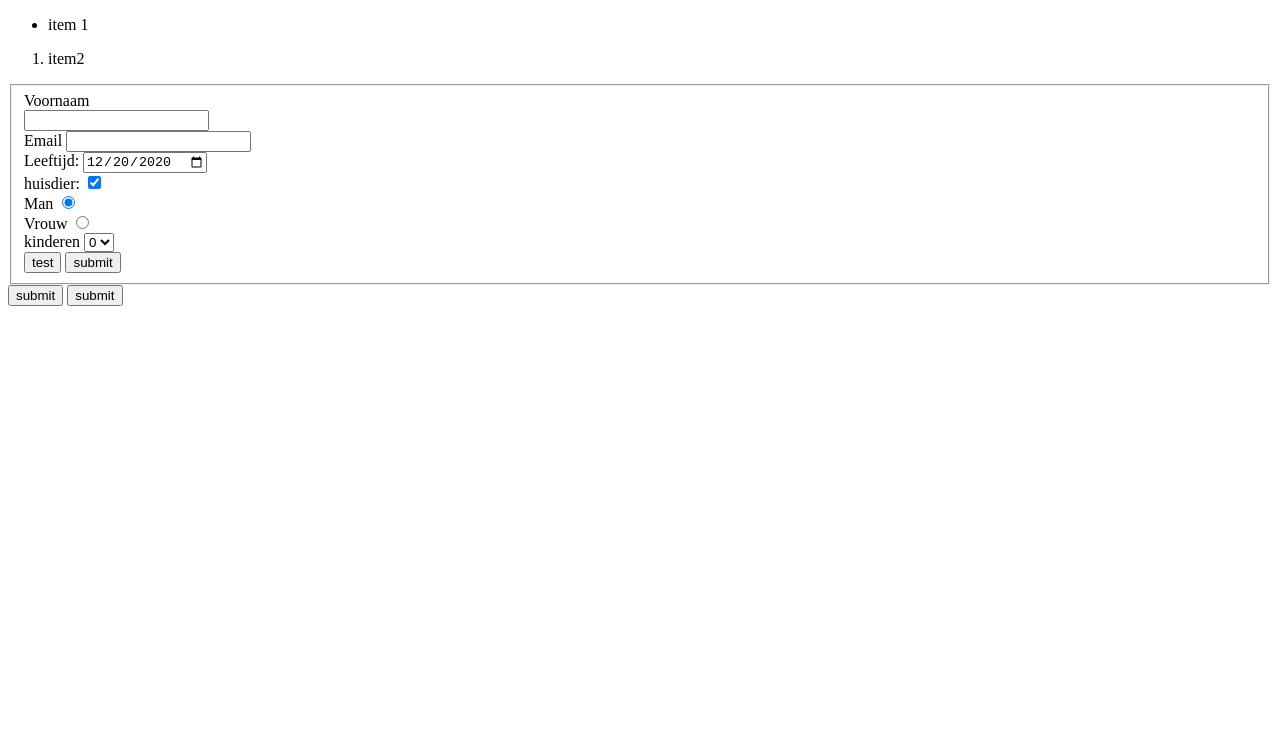
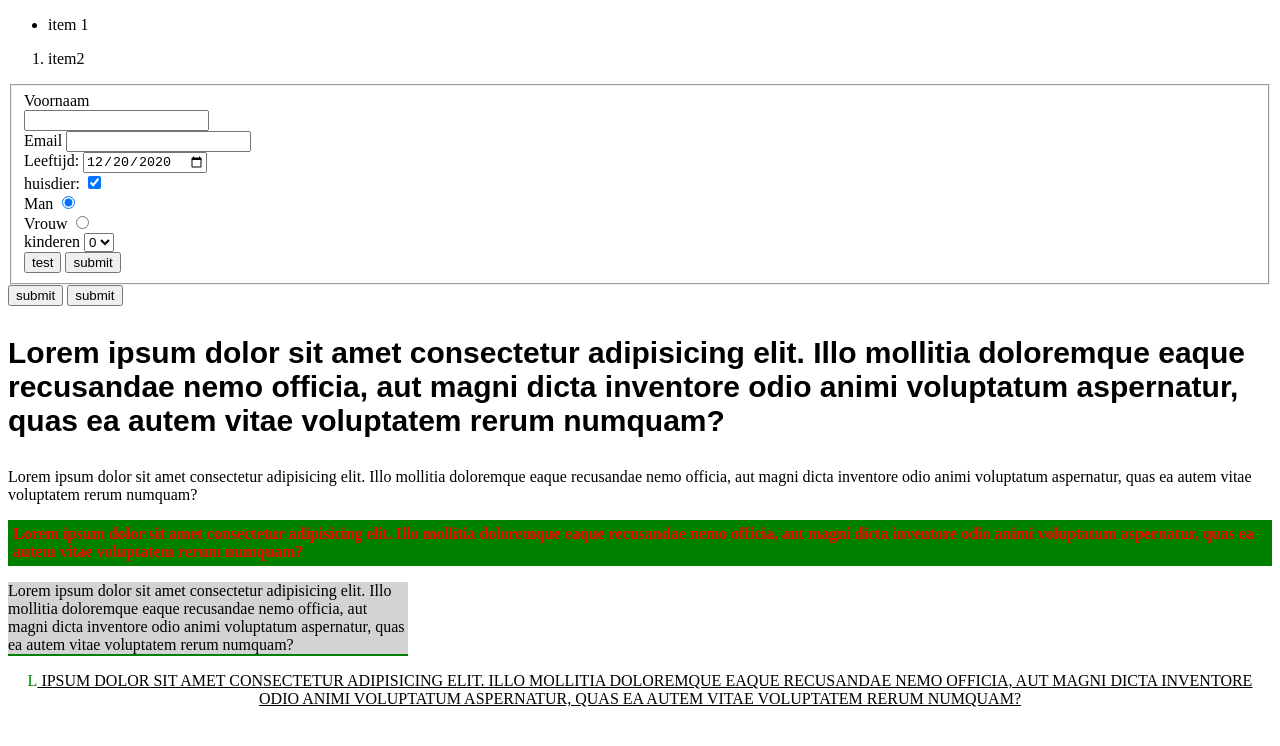
Before and after one commit to syntra-mvl-front-end-2019-2021/html-css-Robbe, a plain HTML site: page les-2/index.html in a window 1280 px wide. Drawn offline with Linux system fonts and the light colour scheme.

Commit message:
html:TekstStyling

```diff
--- a/les-2/index.html
+++ b/les-2/index.html
@@ -52,5 +52,16 @@
     </form>
     <button type="submit" for="form-1">submit</button>
     <button type="submit" for="form-1">submit</button>
+
+    <p class="class-1">Lorem ipsum dolor sit amet consectetur adipisicing elit. Illo mollitia doloremque eaque recusandae nemo officia, aut magni dicta inventore odio animi voluptatum aspernatur, quas ea autem vitae voluptatem rerum numquam?</p>
+
+    <p class="class-2">Lorem ipsum dolor sit amet consectetur adipisicing elit. Illo mollitia doloremque eaque recusandae nemo officia, aut magni dicta inventore odio animi voluptatum aspernatur, quas ea autem vitae voluptatem rerum numquam?</p>
+
+    <p class="class-3">Lorem ipsum dolor sit amet consectetur adipisicing elit. Illo mollitia doloremque eaque recusandae nemo officia, aut magni dicta inventore odio animi voluptatum aspernatur, quas ea autem vitae voluptatem rerum numquam?</p>
+
+    <p class="class-4">Lorem ipsum dolor sit amet consectetur adipisicing elit. Illo mollitia doloremque eaque recusandae nemo officia, aut magni dicta inventore odio animi voluptatum aspernatur, quas ea autem vitae voluptatem rerum numquam?</p>
+
+    <p class="class-5"><span class="green">L</span> ipsum dolor sit amet consectetur adipisicing elit. Illo mollitia doloremque eaque recusandae nemo officia, aut magni dicta inventore odio animi voluptatum aspernatur, quas ea autem vitae voluptatem rerum numquam?</p>
+
 </body>
 </html>
--- a/les-2/style.css
+++ b/les-2/style.css
@@ -1,3 +1,41 @@
 #form-1 label {
     display: block;
 }
+
+p.class-1{
+    font-family: sans-serif;
+    font-size: 30px;
+    font-weight: 700;
+}
+
+p.class-2 {
+    font-family: serif;
+    font-size: 1 rem;
+    font-weight: 400;
+}
+
+p.class-3 {
+    font-family: italic;
+    font-size: 1 rem;
+    font-weight: bold;
+    padding: 5px;
+    color: red;
+    background-color: green;
+}
+
+p.class-4{
+    background-color: lightgray;
+    width: 400px;
+    border-bottom: 2px green solid;
+}
+
+p.class-5{
+    text-align: center;
+    text-transform: uppercase;
+    text-decoration: underline;
+}
+
+span.green {
+    color: green;
+    display: inline-block;
+}
```
